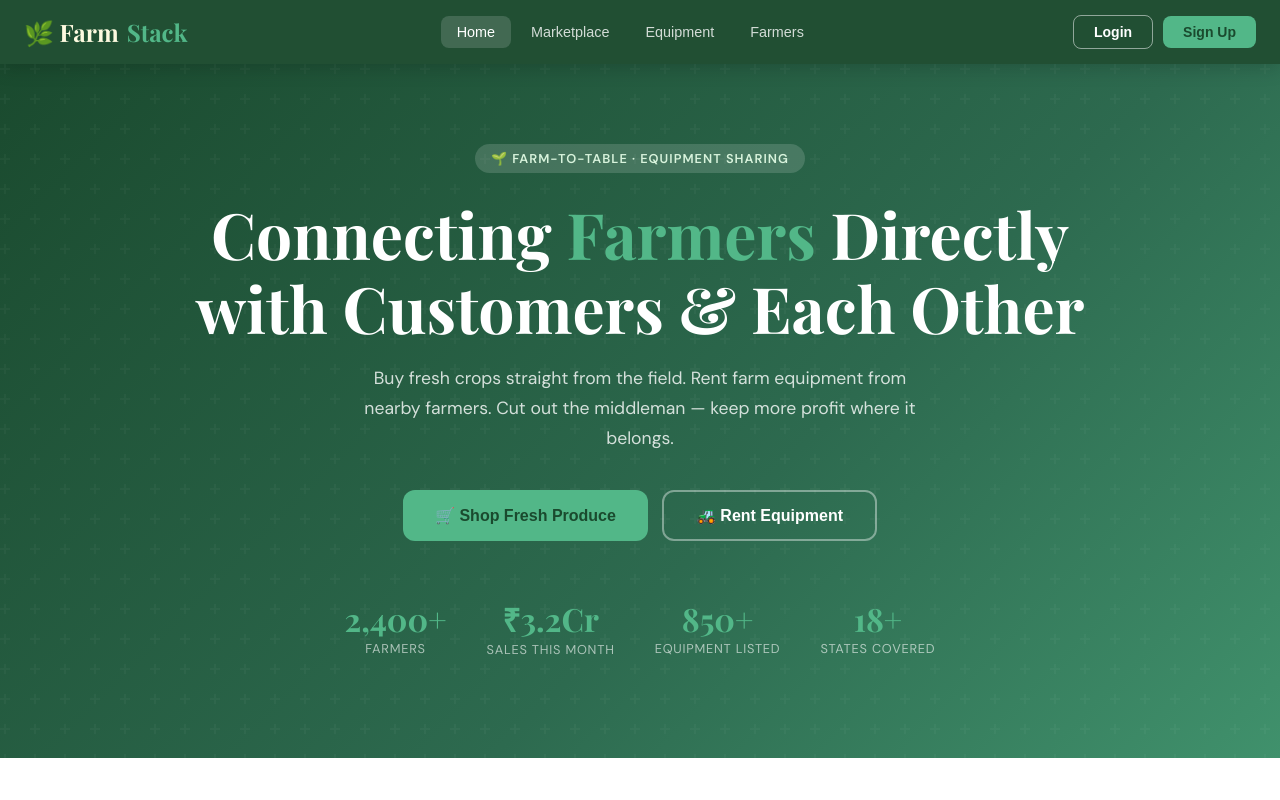
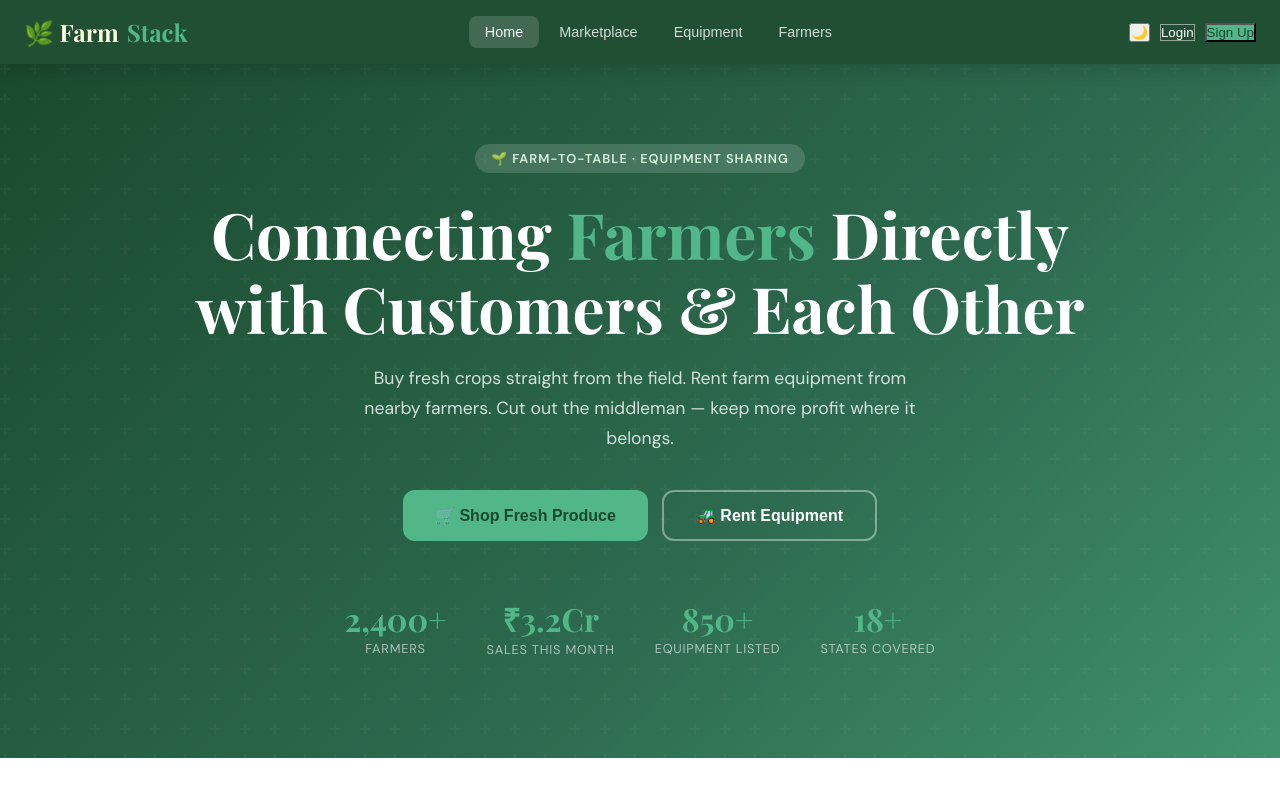
Before and after one commit to Mutthuram03/FarmStack, a React (Vite) app: page / in a window 1280 px wide. Shown: the top 800 px of the page. Built offline with nearby package versions, Linux system fonts and the light colour scheme.

Commit message:
Updated app routing and core structure

```diff
--- a/src/App.jsx
+++ b/src/App.jsx
@@ -23,6 +23,11 @@ export default function App() {
   const [user, setUser] = useState(null);
   const [modal, setModal] = useState(null);
   const [toast, setToast] = useState(null);
+  const [theme, setTheme] = useState("light");
+
+  useEffect(() => {
+    document.documentElement.setAttribute('data-theme', theme);
+  }, [theme]);
 
   useEffect(() => {
     if (user) return;
@@ -82,14 +87,20 @@ export default function App() {
           ))}
         </div>
         <div className="nav-actions">
+          <button
+            className="theme-toggle"
+            onClick={() => setTheme(theme === 'light' ? 'dark' : 'light')}
+          >
+            {theme === 'light' ? "🌙" : "☀️"}
+          </button>
           {user ? (
-            <button className="btn-nav btn-primary" onClick={() => setPage(user.role === "farmer" ? "farmer-dashboard" : "customer-dashboard")}>
+            <button className="btn btn-primary" onClick={() => setPage(user.role === "farmer" ? "farmer-dashboard" : "customer-dashboard")}>
               {user.avatar} Dashboard
             </button>
           ) : (
             <>
-              <button className="btn-nav btn-outline" onClick={() => setPage("auth")}>Login</button>
-              <button className="btn-nav btn-primary" onClick={() => setPage("auth")}>Sign Up</button>
+              <button className="btn btn-outline" onClick={() => setPage("auth")}>Login</button>
+              <button className="btn btn-primary" onClick={() => setPage("auth")}>Sign Up</button>
             </>
           )}
         </div>
```
